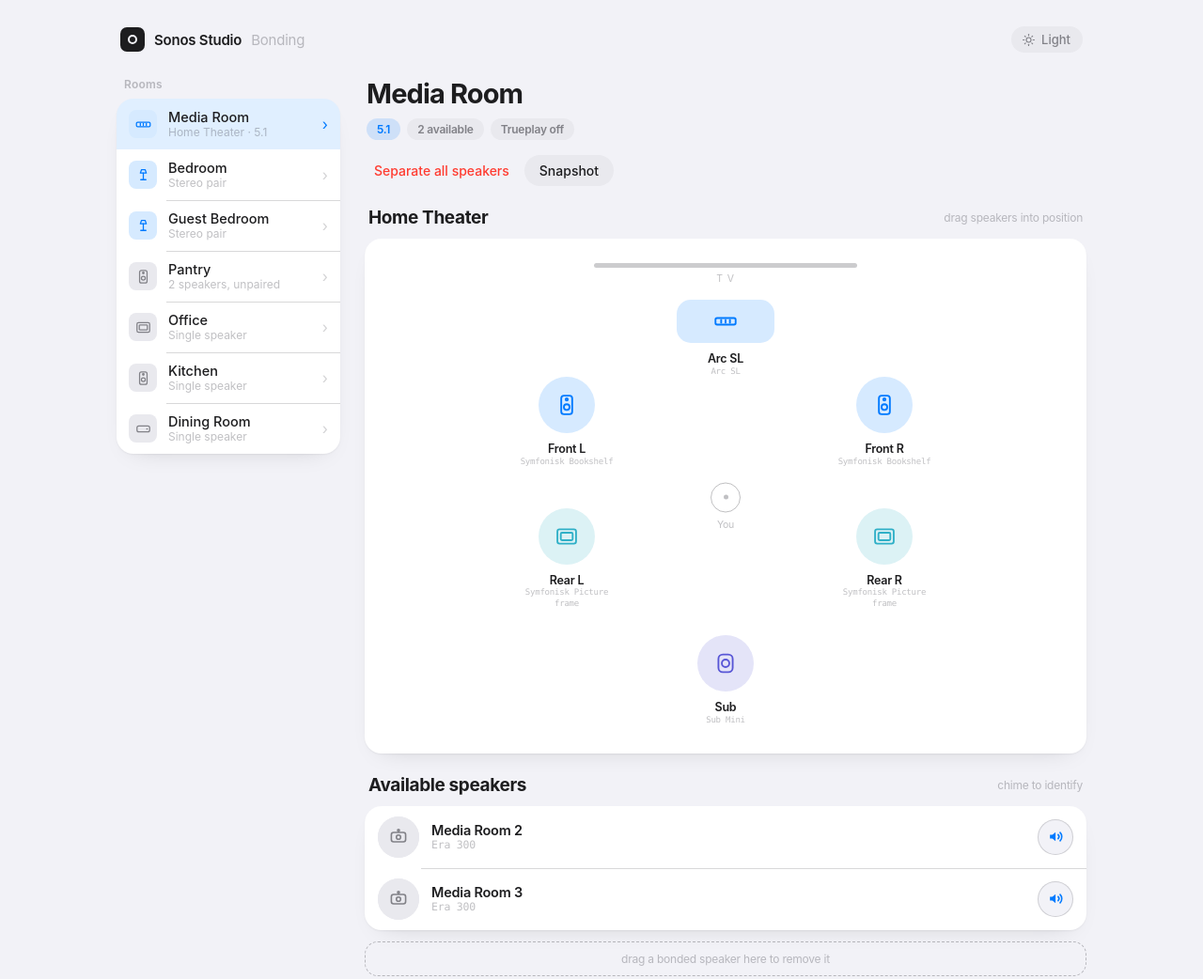
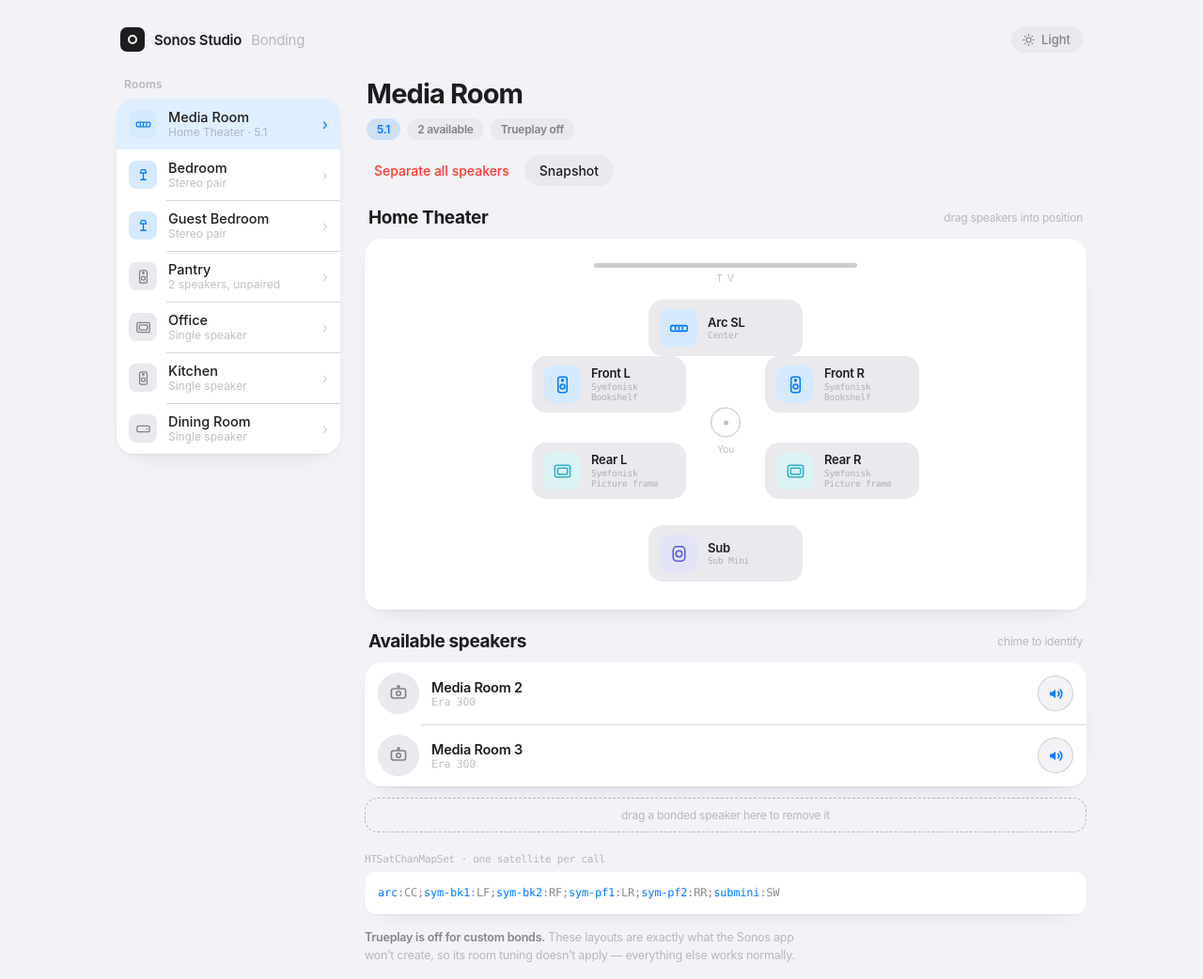
Before and after one commit to willblaschko/chorus, a plain HTML site: page design/ui-prototype.html in a window 1280 px wide. Shown: the top 1042 px of the page at 94% size. Drawn offline with Linux system fonts and the light colour scheme.

Commit message:
Stage: labeled position tiles instead of bare speaker circles
Replace the ambiguous floating circles with Home-accessory-style tiles — a
colored icon badge plus channel and speaker name — so each position reads
clearly ("Front L · Bookshelf"). iOS uses icon-in-a-shape as a badge inside a
labeled tile, not as a standalone stand-in for a whole device.

```diff
--- a/design/ui-prototype.html
+++ b/design/ui-prototype.html
@@ -69,14 +69,25 @@
   .stage{position:relative;padding:26px 20px 30px;background:var(--card);border-radius:18px;box-shadow:var(--shadow)}
   .tv{width:min(280px,54%);height:5px;border-radius:3px;background:var(--hair-2);margin:0 auto 5px;opacity:.8}
   .tvl{text-align:center;font-size:10.5px;color:var(--text-3);letter-spacing:.08em;margin-bottom:16px}
-  .prow{display:flex;justify-content:center;gap:clamp(40px,20vw,220px)}.prow.rear{margin-top:44px}
+  .prow{display:flex;justify-content:center;gap:clamp(20px,7vw,84px)}.prow.rear{margin-top:32px}
   .psub{display:flex;justify-content:center;margin-top:28px}
   .lp{position:absolute;left:50%;top:52%;transform:translate(-50%,-50%);text-align:center;pointer-events:none}
   .lp .r{width:32px;height:32px;border-radius:50%;border:1.5px solid var(--hair-2);margin:0 auto 6px;position:relative}
   .lp .r::after{content:"";position:absolute;inset:0;margin:auto;width:5px;height:5px;border-radius:50%;background:var(--text-3)}
   .lp small{font-size:10.5px;color:var(--text-3)}
 
-  .pos{position:relative;display:flex;flex-direction:column;align-items:center;gap:9px;width:118px}
+  .posw{position:relative;display:flex}
+  .postile{width:164px;min-height:58px;border-radius:15px;background:var(--tile);padding:10px 12px;display:flex;align-items:center;gap:11px;position:relative;transition:box-shadow .15s,transform .2s cubic-bezier(.34,1.4,.6,1)}
+  .postile.empty{background:none;border:1.5px dashed var(--hair-2)}
+  .postile.over{box-shadow:0 0 0 3px var(--accent);transform:scale(1.04)}
+  .badge{width:40px;height:40px;border-radius:11px;display:grid;place-items:center;flex:none;position:relative}
+  .badge svg{width:23px;height:23px}
+  .badge.orb{cursor:grab}.badge.orb:active{cursor:grabbing;transform:scale(.94)}.badge.dragging{opacity:.35}
+  .badge.empty-badge{border:1.5px dashed var(--hair-2);color:var(--text-3);font-family:var(--mono);font-size:12px}
+  .badge .rip{position:absolute;inset:0;border-radius:11px;pointer-events:none}
+  .badge.chirp .rip::before,.badge.chirp .rip::after{content:"";position:absolute;inset:0;border-radius:11px;border:1.5px solid currentColor;animation:ripple 1.1s ease-out forwards}
+  .badge.chirp .rip::after{animation-delay:.35s}
+  .pmeta{min-width:0}.pmeta b{display:block;font-size:13px;font-weight:600;line-height:1.2}.pmeta span{font-family:var(--mono);font-size:9.5px;color:var(--text-3)}
   .tile{width:60px;height:60px;border-radius:50%;display:grid;place-items:center;position:relative;transition:transform .25s cubic-bezier(.34,1.4,.6,1),box-shadow .15s}
   .tile svg{width:28px;height:28px}
   .tile.empty{border:1.5px dashed var(--hair-2)}
@@ -90,7 +101,7 @@
   .tile.over{box-shadow:0 0 0 3px var(--accent);transform:scale(1.09)}
   .plabel{text-align:center;line-height:1.25}.plabel .nm{font-size:12.5px;font-weight:600}.plabel .md{font-family:var(--mono);font-size:9px;color:var(--text-3)}
   .ctl{position:absolute;top:-6px;right:14px;display:flex;gap:5px;opacity:0;transform:translateY(2px);transition:.14s}
-  .pos:hover .ctl{opacity:1;transform:none}
+  .postile:hover .ctl{opacity:1;transform:none}
   .cbtn{width:26px;height:26px;border-radius:50%;background:var(--card);border:.5px solid var(--hair);color:var(--text-2);cursor:pointer;display:grid;place-items:center;box-shadow:var(--shadow);padding:0}
   .cbtn svg{width:14px;height:14px}.cbtn:hover{color:var(--text)}.cbtn.x:hover{color:var(--danger)}.cbtn.on{color:var(--accent);border-color:var(--accent)}
   .st{position:absolute;left:50%;bottom:-18px;transform:translateX(-50%);font-family:var(--mono);font-size:10px;color:var(--accent);white-space:nowrap}
@@ -239,17 +250,25 @@
     var id=el("button","chime");id.innerHTML=WAVE;id.title="Chime "+sp.name;id.setAttribute("aria-label","Chime "+sp.name);
     id.addEventListener("click",function(e){e.stopPropagation();identify(sp.name,rt.firstChild)});
     row.appendChild(rt);row.appendChild(meta);row.appendChild(id);return row;}
-  function pos(r,ch){var wrap=el("div","pos");paint();return wrap;
+  function pos(r,ch){var wrap=el("div","posw");paint();return wrap;
     function paint(){wrap.innerHTML="";var cur=ch==="CC"?r.bar:r.slots[ch];
-      if(cur){var t=orb(cur,TINT[ch]);wrap.appendChild(t);
-        var lab=el("div","plabel");lab.innerHTML='<div class="nm">'+(ch==="CC"?cur.name:CHNAME[ch])+'</div><div class="md">'+sm(cur.model)+'</div>';wrap.appendChild(lab);
-        if(ch!=="CC"){var ctl=el("div","ctl");ctl.appendChild(cbtn("",WAVE,"Identify",function(){identify(cur.name!=="Bookshelf"&&cur.name!=="Picture frame"?cur.name:CHNAME[ch],t)}));
+      var t=el("div","postile"+(cur?"":" empty"));
+      if(cur){
+        var badge=el("div","badge orb "+TINT[ch]);badge.draggable=true;badge.innerHTML=iconFor(cur.model)+'<span class="rip"></span>';
+        badge.addEventListener("dragstart",function(e){drag={roomKey:current,sp:cur};badge.classList.add("dragging");e.dataTransfer.effectAllowed="move";try{e.dataTransfer.setData("text/plain",cur.id)}catch(_){}} );
+        badge.addEventListener("dragend",function(){badge.classList.remove("dragging");drag=null});
+        t.appendChild(badge);
+        var meta=el("div","pmeta");meta.innerHTML='<b>'+(ch==="CC"?cur.name:CHNAME[ch])+'</b><span>'+(ch==="CC"?"Center":sm(cur.model))+'</span>';t.appendChild(meta);
+        if(ch!=="CC"){var ctl=el("div","ctl");
+          ctl.appendChild(cbtn("",WAVE,"Identify",function(){identify(cur.name!=="Bookshelf"&&cur.name!=="Picture frame"?cur.name:CHNAME[ch],badge)}));
           if(ch!=="SW")ctl.appendChild(cbtn(cur.height?"on":"","↑","Toggle height",function(){cur.height=!cur.height;paint();var cc=$(".readout code");if(cc)cc.innerHTML=chanMap(r)}));
-          ctl.appendChild(cbtn("x","✕","Unbond",function(){unbond(r,ch)}));wrap.appendChild(ctl);}
-      }else{var e=el("div","tile empty");e.innerHTML='<span class="cc">'+ch+'</span>';wrap.appendChild(e);
-        var l=el("div","plabel");l.innerHTML='<div class="nm" style="color:var(--text-3);font-weight:500">'+(CHNAME[ch]||"Soundbar")+'</div>';wrap.appendChild(l);}
-      var target=wrap.querySelector(".tile");
-      if(ch!=="CC"){target.addEventListener("dragover",function(e){if(drag){e.preventDefault();target.classList.add("over")}});target.addEventListener("dragleave",function(){target.classList.remove("over")});target.addEventListener("drop",function(e){e.preventDefault();target.classList.remove("over");dropPos(r,ch,target,paint)});}
+          ctl.appendChild(cbtn("x","✕","Unbond",function(){unbond(r,ch)}));t.appendChild(ctl);}
+      }else{
+        t.appendChild(el("div","badge empty-badge",ch));
+        var m2=el("div","pmeta");m2.innerHTML='<b style="color:var(--text-3);font-weight:500">'+(CHNAME[ch]||"Soundbar")+'</b><span>Empty</span>';t.appendChild(m2);
+      }
+      wrap.appendChild(t);
+      if(ch!=="CC"){t.addEventListener("dragover",function(e){if(drag){e.preventDefault();t.classList.add("over")}});t.addEventListener("dragleave",function(){t.classList.remove("over")});t.addEventListener("drop",function(e){e.preventDefault();t.classList.remove("over");dropPos(r,ch,t,paint)});}
     }
   }
   function dropPos(r,ch,tileEl,paint){if(!drag||drag.roomKey!==current)return;var sp=drag.sp;
```
